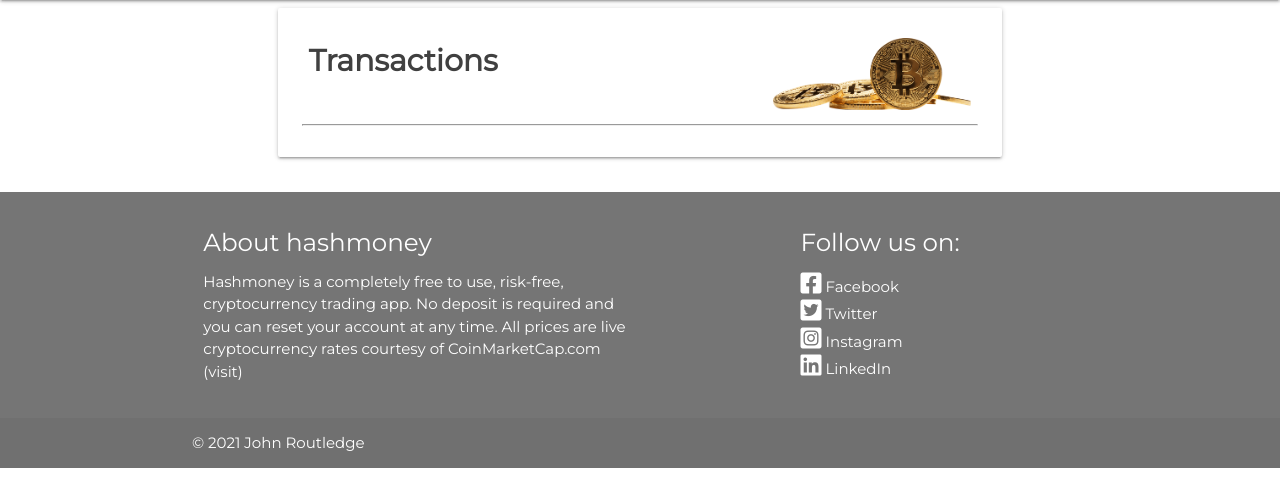
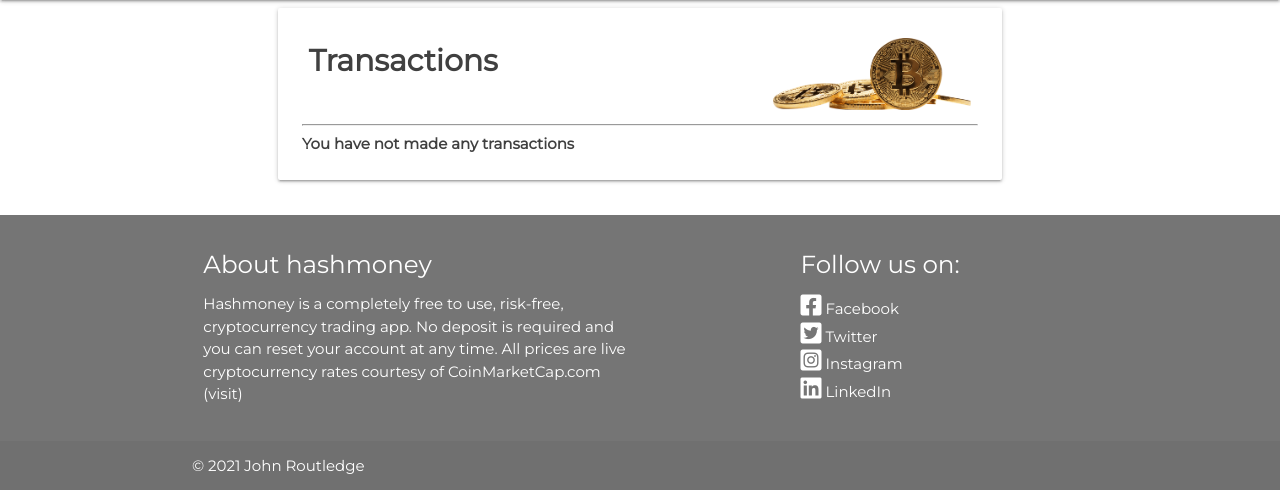
Before and after one commit to johnroutledge/milestone-project-3, a Flask app: template templates/transactions.html in a window 1280 px wide. Shown: the part 64-554 px from the top of the page. Run offline with Flask 2, Linux system fonts and the light colour scheme; the template is opened without the code that fills it, so the values that code supplies are empty; some libraries are stand-ins or nearby versions.

Commit message:
add transaction flash messages and register link on homepage

```diff
--- a/app.py
+++ b/app.py
@@ -347,17 +347,17 @@ def transactions():
     if "user" not in session:
         return redirect(url_for("login"))
 
-    # get users first name from db
-    username = mongo.db.users.find_one(
-        {"email": session["user"]})["first_name"]
+    # # get users first name from db
+    # username = mongo.db.users.find_one(
+    #     {"email": session["user"]})["first_name"]
 
     if session["user"]:
         # retrieve user's transaction history
-        transactions = mongo.db.transactions.find(
+        user_transactions = mongo.db.transactions.find(
             {"email": session["user"]})
 
         return render_template(
-            "transactions.html", transactions=transactions)
+            "transactions.html", user_transactions=user_transactions)
 
     return redirect(url_for("login"))
 
@@ -400,11 +400,21 @@ def trade(ticker):
         #         (total_balance - 100000) / 1000)
 
     if request.method == "POST":
-        #  check to see if available balance covers trade
+
+        # check to see if available balance covers trade
         balances = mongo.db.balances.find_one(
             {"email": session["user"]})
         currency_sold = request.form.get("currency_sold").lower()
         currency_bought = request.form.get("currency_bought").lower()
+        amount_purchased = float(request.form.get("sold_amount"))
+
+        # make sure amount is not zero
+        if amount_purchased == 0:
+            flash("Amount cannot be zero")
+            return render_template(
+                "trade.html", selected_ticker=ticker, currencies=currencies,
+                balances=balances, coins=coins)
+
         if currency_sold.lower() == "usd":
             available_balance = balances[currency_sold]
         else:
--- a/templates/index.html
+++ b/templates/index.html
@@ -24,13 +24,13 @@
                     <span class="card-title activator grey-text text-darken-4" id="reveal-text-header">Why hashmoney?<i class="fas fa-ellipsis-v right"></i></span>
                     {% if current_user == "none" %}
                         <br><hr><br><div class="row">
-                            <a href="{{ url_for('login') }}" class="col s12 btn-large grey darken-3">REGISTER FOR FREE</a>
+                            <a href="{{ url_for('register') }}" class="col s12 btn-large grey darken-3">REGISTER FOR FREE</a>
                         </div>
                     {% endif %}
                 </div>
                 <div class="card-reveal">
                     <span class="card-title grey-text text-darken-4"><i class="fas fa-times right"></i></span>
-                    <p class="grey-text text-darken-4 flow-text">Hashmoney is completely free to use. Sign up now and you can be trading the most popular
+                    <p class="grey-text text-darken-4 flow-text">Hashmoney is completely free to use. <a href="{{ url_for('register') }}">Register now</a> and you can be trading the most popular
                          cryptocurrencies totally risk-free in just a couple of minutes.
                     </p>
                 </div>
--- a/templates/transactions.html
+++ b/templates/transactions.html
@@ -9,8 +9,12 @@
                         Transactions<img src="../static/images/bitcoins.png" alt="Golden Bitcoins">
                     </div>
                     <hr>
+                    <!-- display message if no transactions made -->
+                    {% if not user_transactions.count() %}
+                        <div>You have not made any transactions</div>
+                    {% endif %}
                     <!--iterate through transactions listed in db to populate transaction history-->
-                    {% for transaction in transactions %}
+                    {% for transaction in user_transactions %}
                         <div class="crypto-prices">
                             {{ transaction.time_stamp }}
                             bought {{ transaction.sold_amount }} USD of &nbsp <img class="crypto-icon" src="../static/images/crypto-icons/{{ transaction.currency_bought.lower() }}.png" alt="Profile image for {{ transaction.currency_bought }}">
```
